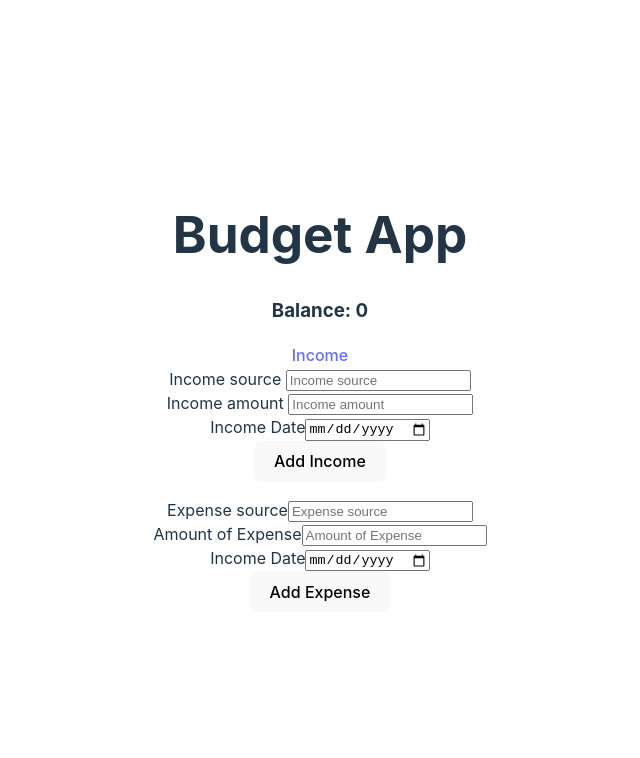
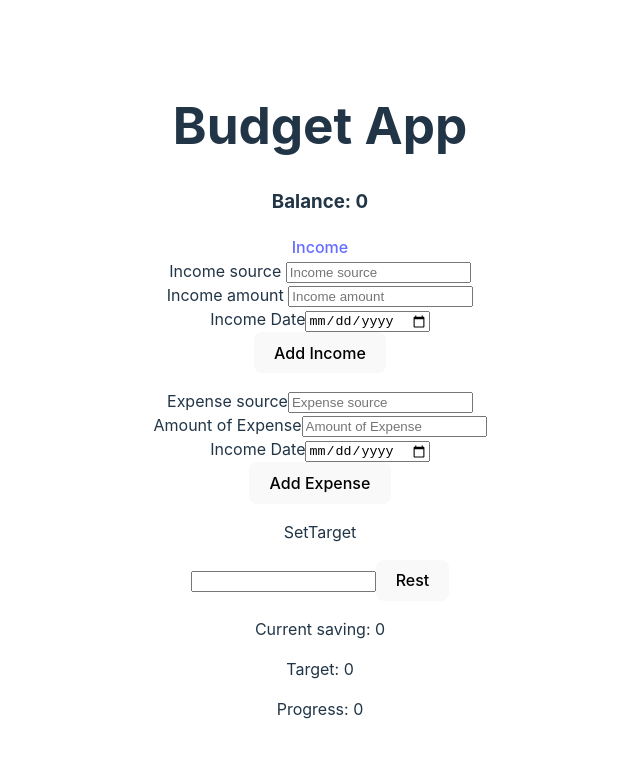
Before and after one commit to Turkiano/Budget-App-Frontend, a React (Vite) app: page / in a window 1280 px wide. Shown: the top 758 px of the page, without its empty margins (320-960 px from the left). Built offline with nearby package versions, Linux system fonts and the light colour scheme.

Commit message:
working on Target component

```diff
--- a/src/App.tsx
+++ b/src/App.tsx
@@ -3,6 +3,7 @@ import './App.css';
 import { Expense, ExpenseWrapper } from './Components/ExpenseWrapper';
 import { Income, IncomeWrapper } from './Components/IncomeWrapper';
 import { Link } from 'react-router-dom';
+import { SavingWrapper } from './Components/SavingWrapper';
 
 function App() {
   const [incomes, setIncomes] = useState<Income[]>([]);
@@ -50,6 +51,7 @@ function App() {
         handleDelete={(id)=>handleDeleteItems(id, 'expense')}
       />
 
+      <SavingWrapper></SavingWrapper>
 
     </div>
   );
--- /dev/null
+++ b/src/Components/SavingWrapper.tsx
@@ -0,0 +1,24 @@
+
+
+
+
+export function SavingWrapper({handleChange}) {
+  return (
+      <div>
+        <p>SetTarget</p>
+        <form>
+        <input
+          type="number"
+          id="saving"
+          name="saving"
+          title="Target"
+          onChange={handleChange}
+        />
+        <button>Rest</button>
+        </form>
+        <p>Current saving: 0</p>
+        <p>Target: 0</p>
+        <p>Progress: 0</p>
+    </div>
+  );
+};
```
